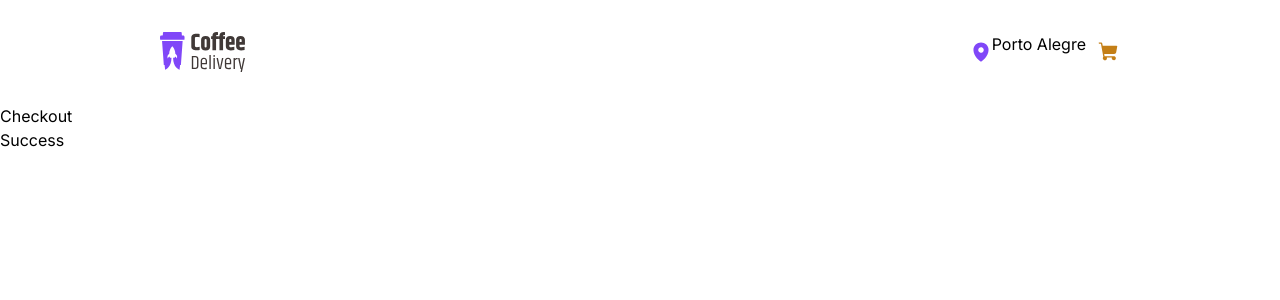
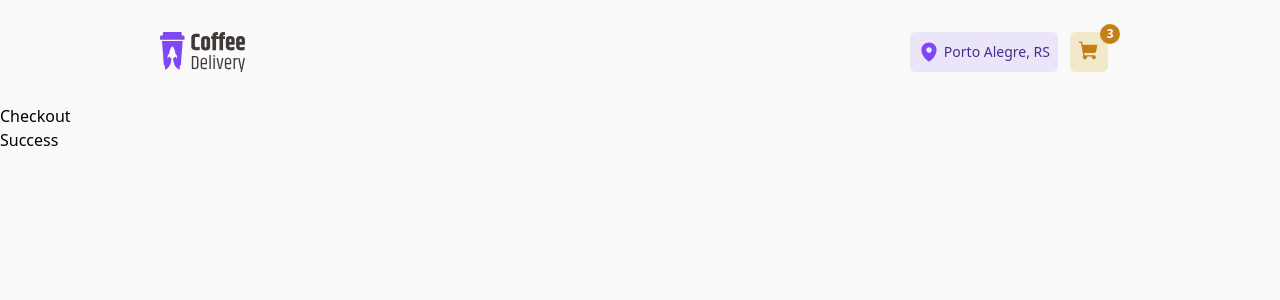
Before and after one commit to fabriciosouzza/nextjs-coffee-delivery, a Next.js app: page / in a window 1280 px wide. Shown: the top 300 px of the page. Built offline with nearby package versions, Linux system fonts and the light colour scheme.

Commit message:
feat: added header default layout

```diff
--- a/app/globals.css
+++ b/app/globals.css
@@ -3,9 +3,24 @@
 @tailwind utilities;
 
 :root {
-  --foreground-rgb: 0, 0, 0;
-  --background-start-rgb: 214, 219, 220;
-  --background-end-rgb: 255, 255, 255;
+  --yellow-dark: #C47F17;
+  --yellow: #DBAC2C;
+  --yellow-light: #F1E9C9;
+
+  --purple-dark: #4B2995;
+  --purple: #8047F8;
+  --purple-light: #EBE5F9;
+
+  --base-title: #272221;
+  --base-subtitle: #403937;
+  --base-text: #574F4D;
+  --base-label: #8D8686;
+  --base-hover: #D7D5D5;
+  --base-button: #E6E5E5;
+  --base-input: #EDEDED;
+  --base-card: #F3F2F2;
+  --background: #FAFAFA;
+  --white: #FFFFFF;
 }
 
 /* @media (prefers-color-scheme: dark) {
--- a/app/layout.tsx
+++ b/app/layout.tsx
@@ -1,12 +1,20 @@
 import './globals.css'
 import type { Metadata } from 'next'
-import { Inter } from 'next/font/google'
+import { Roboto, Baloo_2 } from 'next/font/google'
 import cart from "./assets/cart.svg"
 import logo from "./assets/logo.svg"
 import map from "./assets/map.svg"
 import Image from 'next/image'
 
-const inter = Inter({ subsets: ['latin'] })
+const roboto = Roboto({
+  subsets: ['latin'],
+  weight: ['400', '700']
+})
+
+const baloo = Baloo_2({
+  subsets: ['latin'],
+  weight: ['700', '800']
+})
 
 export const metadata: Metadata = {
   title: 'Create Next App',
@@ -20,12 +28,18 @@ export default function RootLayout({
 }) {
   return (
     <html lang="en">
-      <body className={inter.className}>
+      <body className='bg-background'>
         <header className='h-10 mx-40 my-8 flex justify-between'>
           <Image src={logo} width={85} height={40} alt='' />
           <div className='flex gap-3'>
-            <span className='flex'><Image src={map} width={22} height={22} alt='' />Porto Alegre</span>
-            <Image src={cart} width={22} height={22} alt='' />
+            <div className='flex justify-center items-center p-2 gap-1 bg-purple-light rounded-md'>
+              <Image src={map} width={22} height={22} alt='' />
+              <span className='text-purple-dark text-sm'>Porto Alegre, RS</span>
+            </div>
+            <div className='flex'>
+              <span className='p-2 bg-yellow-light rounded-md'><Image src={cart} width={22} height={22} alt='' /></span>
+              <span className='flex justify-center items-center -ml-2 -mt-2 w-5 h-5 bg-yellow-dark rounded-full text-white text-xs tracking-tighter font-bold'>3</span>
+            </div>
           </div>
         </header>
         {children}
--- a/tailwind.config.ts
+++ b/tailwind.config.ts
@@ -8,6 +8,23 @@ const config: Config = {
   ],
   theme: {
     extend: {
+      colors: {
+        "yellow-dark": "var(--yellow-dark)",
+        "yellow": "var(--yellow)",
+        "yellow-light": "var(--yellow-light)",
+        "purple-dark": "var(--purple-dark)",
+        "purple":"var(--purple)",
+        "purple-light": "var(--purple-light)",
+        "base-title":"var(--base-title)",
+        "base-subtitle": "var(--base-subtitle)",
+        "base-text": "var(--base-text)",
+        "base-hover": "var(--base-hover)",
+        "base-button": "var(--base-button)",
+        "base-input": "var(--base-input)",
+        "base-card": "var(--base-card)",
+        "background":"var(--background)",
+        "white": "var(--white)"
+      },
       backgroundImage: {
         'gradient-radial': 'radial-gradient(var(--tw-gradient-stops))',
         'gradient-conic':
```
